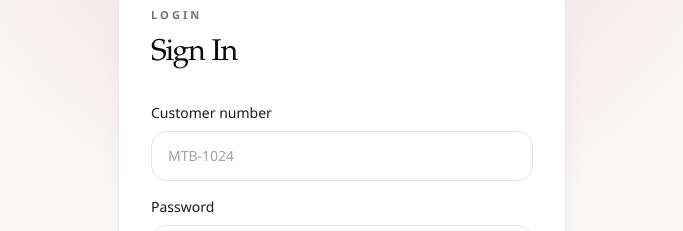
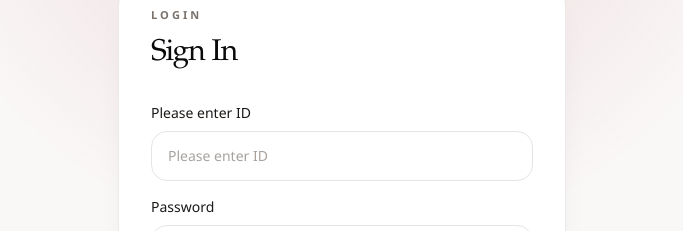
Before and after one commit to Fame233112eimmoa/meridianalliancetrust, a Next.js app: page /login in a window 1280 px wide. Shown: the part 207-438 px from the top of the page, without its empty margins (298-981 px from the left). Built offline with nearby package versions, Linux system fonts and the light colour scheme; no server answers.

Commit message:
Update website

```diff
--- a/components/auth/auth-page.tsx
+++ b/components/auth/auth-page.tsx
@@ -16,9 +16,9 @@ export function AuthPage({ error }: AuthPageProps) {
           <Input
             autoComplete="username"
             defaultValue=""
-            label="Customer number"
+            label="Please enter ID"
             name="customerNumber"
-            placeholder="MTB-1024"
+            placeholder="Please enter ID"
             required
             type="text"
           />
--- a/components/site/client-login-form.tsx
+++ b/components/site/client-login-form.tsx
@@ -12,7 +12,7 @@ export function ClientLoginForm({ error }: ClientLoginFormProps) {
       <p className="eyebrow">Login</p>
       <h2 className="mt-3 text-3xl text-stone-950">Enter your approved credentials</h2>
       <p className="mt-3 max-w-2xl text-sm leading-7 text-stone-600">
-        Sign in with the approved customer number and password before continuing to OTP verification.
+        Sign in with your ID and password before continuing to OTP verification.
       </p>
 
       <form
@@ -23,9 +23,9 @@ export function ClientLoginForm({ error }: ClientLoginFormProps) {
         <Input
           autoComplete="username"
           defaultValue=""
-          label="Approved customer number"
+          label="Please enter ID"
           name="customerNumber"
-          placeholder="MTB-1024"
+          placeholder="Please enter ID"
           required
           type="text"
         />
@@ -51,7 +51,7 @@ export function ClientLoginForm({ error }: ClientLoginFormProps) {
       </form>
 
       <p className="mt-4 text-xs leading-6 text-stone-500">
-        After your customer number and password are accepted, you will be sent to{" "}
+        After your ID and password are accepted, you will be sent to{" "}
         {privateAccessConfig.otpPath}
         {" "}to complete OTP verification before opening the dashboard.
       </p>
```
Also changed, not shown: 1 other file (tests, documents, lock files or other folders).
